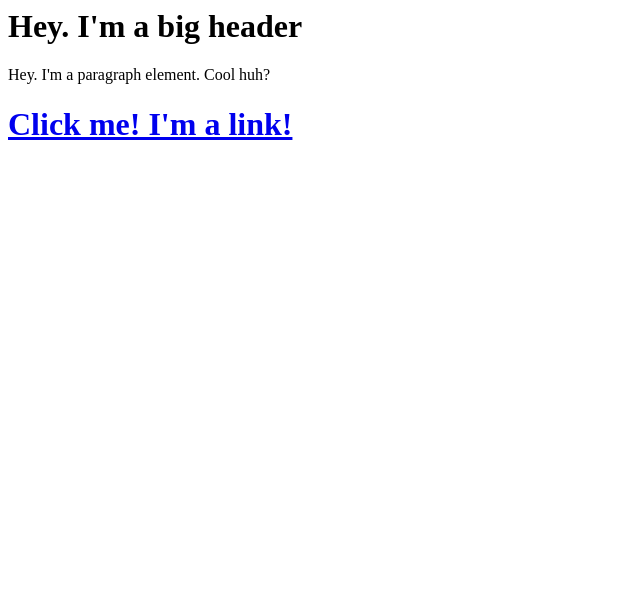
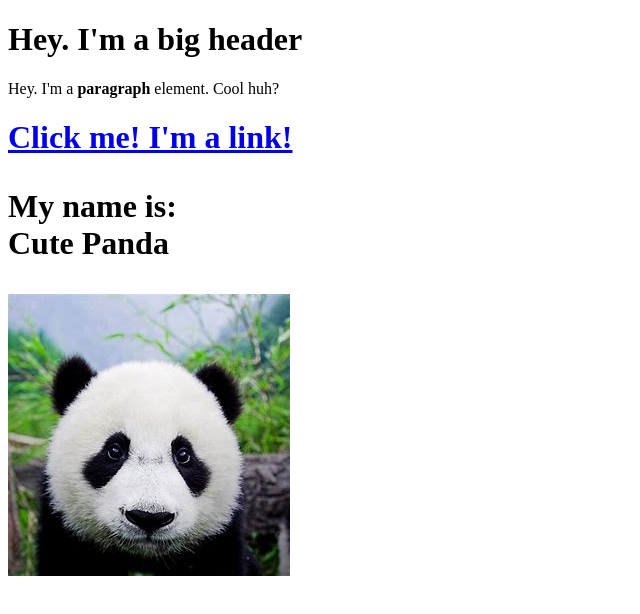
Before and after one commit to MelokuBlue/cartoon-hero, a plain HTML site: page test.html in a window 1280 px wide. Shown: the whole page, without its empty margins (0-640 px from the left). Drawn offline with Linux system fonts and the light colour scheme.

Commit message:
added a panda image and a few more elements

```diff
--- a/test.html
+++ b/test.html
@@ -1,3 +1,14 @@
-<h1>Hey. I'm a big header </h1>
-<p>Hey. I'm a paragraph element. Cool huh? <h1/p>
-<a href="https://google.com"target="_blank"title="Let's go to Google">Click me! I'm a link!</a>
+<!DOCTYPE html>
+<html>
+<head>
+	<title>Test page</title>
+</head>
+<body>
+	<h1>Hey. I'm a big header </h1>
+	<p>Hey. I'm a <b>paragraph</b> element. Cool huh? <h1/p>
+	<a href="https://google.com"target="_blank"title="Let's go to Google">Click me! I'm a link!</a>
+	<p>My name is:<br>
+	Cute Panda</p>
+	<img src="img/panda.jpeg">
+<body>
+</html>
```
Also changed, not shown: img/panda.jpeg (added).
